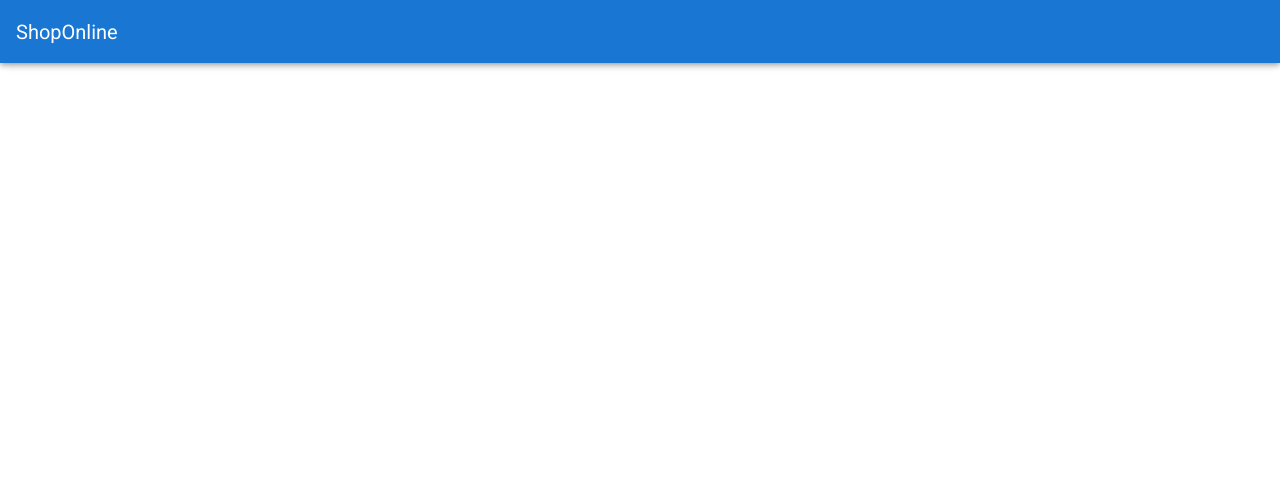
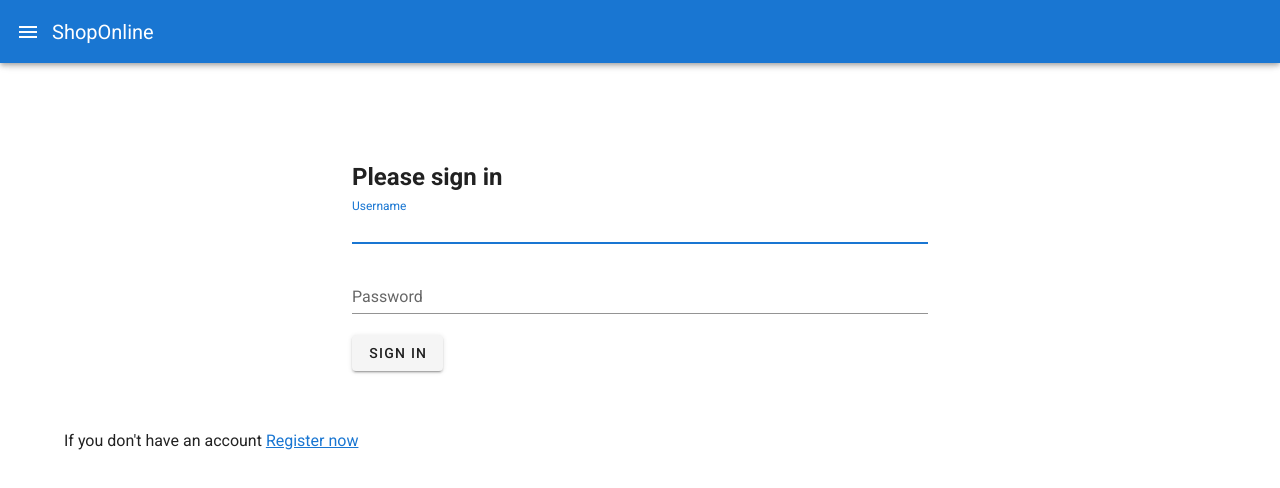
Before and after one commit to Eiko21/shopOnlineClientBBX2, a Vue app: page /login in a window 1280 px wide. Shown: the top 488 px of the page. Built offline with nearby package versions, Linux system fonts and the light colour scheme.

Commit message:
Login functionality added

```diff
--- a/src/App.vue
+++ b/src/App.vue
@@ -5,28 +5,95 @@
       color="primary"
       dark
     >
-      <!-- <v-app-bar-nav-icon></v-app-bar-nav-icon> -->
-
+      <v-app-bar-nav-icon @click="drawer = true"></v-app-bar-nav-icon>
       <router-link :to="{ name: 'App' }">
         <v-toolbar-title class="toolbar-title">ShopOnline</v-toolbar-title>
       </router-link>
-      <!-- <v-spacer></v-spacer> -->
+
+      <v-spacer></v-spacer>
+
+      <!-- <router-link :to="{ name: 'Login' }" v-if="userLogged == null">
+        <v-toolbar-title class="toolbar-title sign-in-btn">Sign in</v-toolbar-title>
+      </router-link> -->
+      <!-- <v-toolbar-title class="toolbar-title toolbar-username" v-if="userLogged != null">
+        <v-icon>mdi-account</v-icon>{{ userLogged }}
+      </v-toolbar-title>
+      <router-link :to="{ name: 'Products' }" v-if="userLogged != null">
+        <v-btn icon><span class="material-icons" @click="logout()">logout</span></v-btn>
+      </router-link> -->
     </v-app-bar>
+    <v-navigation-drawer v-model="drawer" absolute temporary>
+      <v-list nav dense>
+        <v-list-item-group v-model="group">
+
+          <v-list-item v-if="userLogged != null">
+            <v-list-item-icon><v-icon>mdi-account</v-icon></v-list-item-icon>
+            <v-list-item-title>{{ userLogged }}</v-list-item-title>
+          </v-list-item>
+
+          <v-list-item v-if="userLogged == null">
+            <v-list-item-icon>
+              <span class="material-icons">login</span>
+            </v-list-item-icon>
+            <router-link :to="{ name: 'Login' }" class="links">
+              <v-list-item-title class="title-login">Sign in</v-list-item-title>
+            </router-link>
+          </v-list-item>
+
+          <v-list-item v-if="userLogged != null">
+            <v-list-item-icon>
+              <span class="material-icons">chair_alt</span>
+            </v-list-item-icon>
+            <router-link :to="{ name: 'Products' }" class="links">
+              <v-list-item-title>Products</v-list-item-title>
+            </router-link>
+          </v-list-item>
+
+          <v-list-item v-if="userLogged != null">
+            <v-list-item-icon>
+              <span class="material-icons">logout</span>
+            </v-list-item-icon>
+            <!-- <router-link :to="{ name: 'Products' }"> -->
+              <v-list-item-title @click="logout()">Sign out</v-list-item-title>
+            <!-- </router-link> -->
+          </v-list-item>
+
+        </v-list-item-group>
+      </v-list>
+    </v-navigation-drawer>
+
     <router-view></router-view>
   </v-app>
 </template>
 
 <script>
+import auth from './auth/auth.services';
 import router from './router/router';
 
 export default {
   name: 'App',
   router: router,
-  data
+  data(){
+    return {
+      drawer: false,
+      group: null
+    }
+  },
+  methods:{
+    logout(){
+      auth.logout();
+      this.$router.push("/");
+    }
+  },
+  computed:{
+    userLogged(){
+      return auth.getUserLogged();
+    }
+  }
 }
-const data = () =>{
-  return null;
-};
+// const data = () =>{
+//   return null;
+// };
 </script>
 
 <style scoped>
@@ -39,4 +106,31 @@ const data = () =>{
   .toolbar-title{
     color: white;
   }
+  .sign-in-btn{
+    margin-right: 20px;
+  }
+  .sign-up-btn{
+    color: white;
+  }
+  .toolbar-username{
+    margin-right: 20px;
+  }
+  .toolbar-username, .toolbar-logout{
+    display: flex;
+    text-align: center;
+    align-content: center;
+    align-items: center;
+  }
+
+  .links{
+    color: black;
+    text-decoration: none;
+  }
+  .links .title-login{
+    font-size: 15px;
+  }
+
+  .v-list-item__icon{
+    margin-left: 20px;
+  }
 </style>
--- /dev/null
+++ b/src/auth/auth.services.js
@@ -0,0 +1,41 @@
+import Cookies from 'js-cookie';
+
+const SERVER_LOGIN_URL = 'http://localhost:8086/login';
+const SERVER_REGISTER_URL = 'http://localhost:8086/register';
+let user = {};
+
+export default {
+    setUserLogged(userLogged){
+        Cookies.set('userLogged', userLogged);
+    },
+    getUserLogged(){
+        return Cookies.get('userLogged') === undefined ? null : Cookies.get('userLogged').substring(13,20);
+    },
+    async login(username, password) {
+        user = { username: username, password: password }
+
+        const response = await fetch(SERVER_LOGIN_URL, {
+            method: 'POST',
+            headers: {
+                'Content-Type': 'application/json'
+            },
+            body: JSON.stringify(user)
+        });
+        return await (response.status == 200 ? response.json() : Promise.reject(response.status));
+    },
+    async register(username,password){
+        user = { username: username, password: password }
+
+        const response = await fetch(SERVER_REGISTER_URL, {
+            method: 'POST',
+            headers: {
+                'Content-Type': 'application/json'
+            },
+            body: JSON.stringify(user)
+        });
+        return await (response.status == 200 ? response.json() : Promise.reject(response.status));
+    },
+    logout(){
+        Cookies.remove('userLogged');
+    }
+}
--- /dev/null
+++ b/src/components/auth-pages/Login.vue
@@ -0,0 +1,80 @@
+<template>
+    <div id="form-login-div">
+        <v-alert v-if="error" type="error">The username or password is incorrect</v-alert>
+        <form method="POST" enctype="multiplart/form-data">
+            <h2>Please sign in</h2>
+            <v-text-field v-model="username" :error-messages="usernameErrors" label="Username" required autofocus
+                @input="$v.username.$touch()"
+                @blur="$v.username.$touch()"
+            ></v-text-field>
+            <v-text-field type="password" v-model="password" :error-messages="passwordErrors" label="Password" required
+                @input="$v.password.$touch()"
+                @blur="$v.password.$touch()"
+            ></v-text-field>
+            <v-btn class="mr-4" @click="login()">Sign in</v-btn>
+        </form>
+        <div class="link-to-registerForm">
+            <p>If you don't have an account
+                <router-link :to="{ name: 'Register' }">Register now</router-link>
+            </p>
+        </div>
+    </div>
+</template>
+<script>
+import { validationMixin } from 'vuelidate'
+import { required } from 'vuelidate/lib/validators'
+import auth from '../../auth/auth.services'
+
+export default {
+    mixins: [validationMixin],
+    name: 'Login',
+    validations: {
+        username: { required },
+        password: { required },
+    },
+    data(){
+        return {
+            username: "",
+            password: "",
+            error: false
+        }
+    },
+    methods:{
+        login(){
+            this.$v.$touch();
+            try {
+                auth.login(this.username,this.password);
+                const user = { username: this.username };
+                auth.setUserLogged(user);
+                this.$router.push("/");
+            } catch (error) {
+                this.error = true;
+            }
+        }
+    },
+    computed:{
+        usernameErrors () {
+            const errors = [];
+            if (!this.$v.username.$dirty) return errors;
+            !this.$v.username.required && errors.push('The username is required');
+            return errors;
+        },
+        passwordErrors () {
+            const errors = [];
+            if (!this.$v.password.$dirty) return errors;
+            !this.$v.password.required && errors.push('The password is required');
+            return errors;
+        },
+    }
+}
+</script>
+<style scoped>
+    #form-login-div{
+        margin: 0 5%;
+        padding: 3% 0;
+    }
+    form{
+        width: 50%;
+        margin: 5% auto;
+    }
+</style>
```
